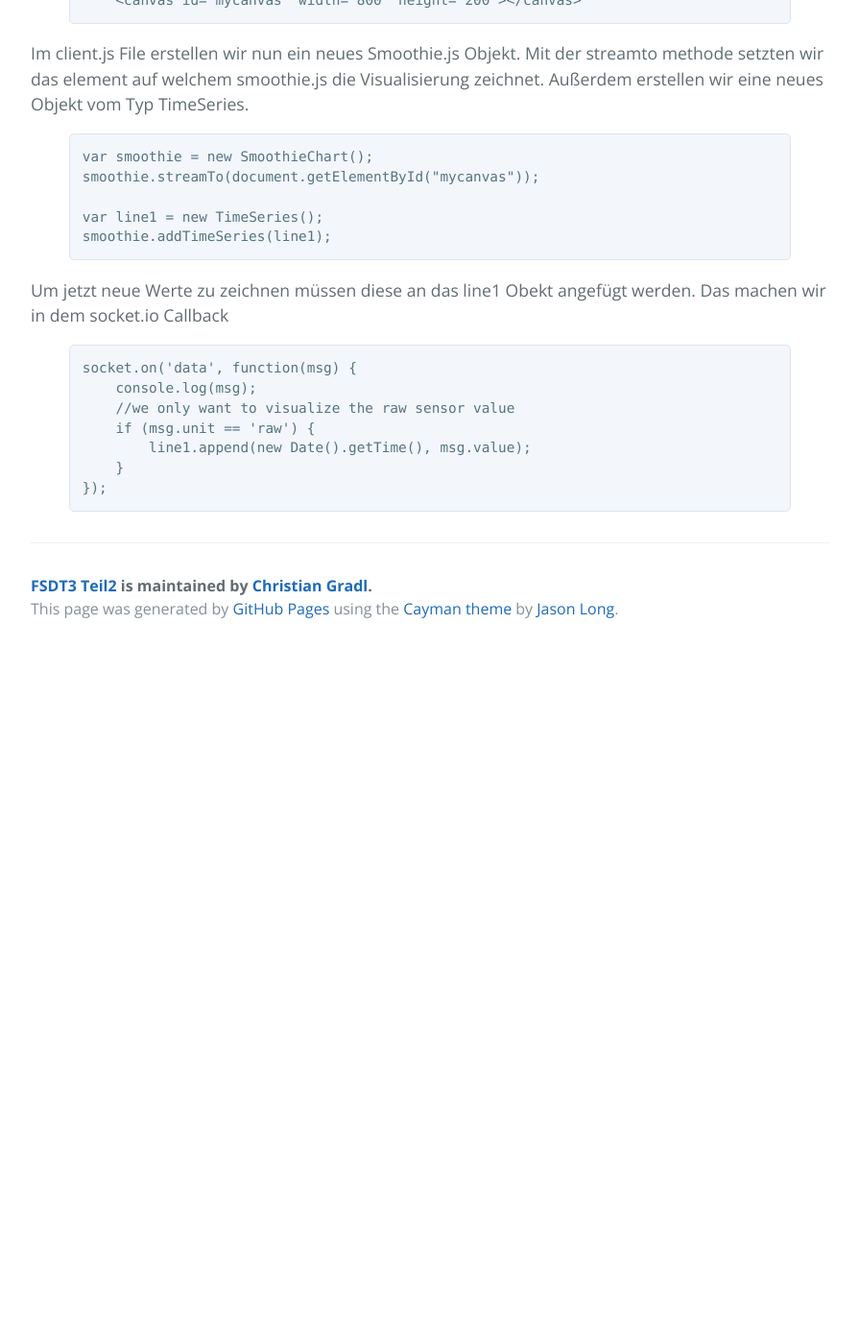
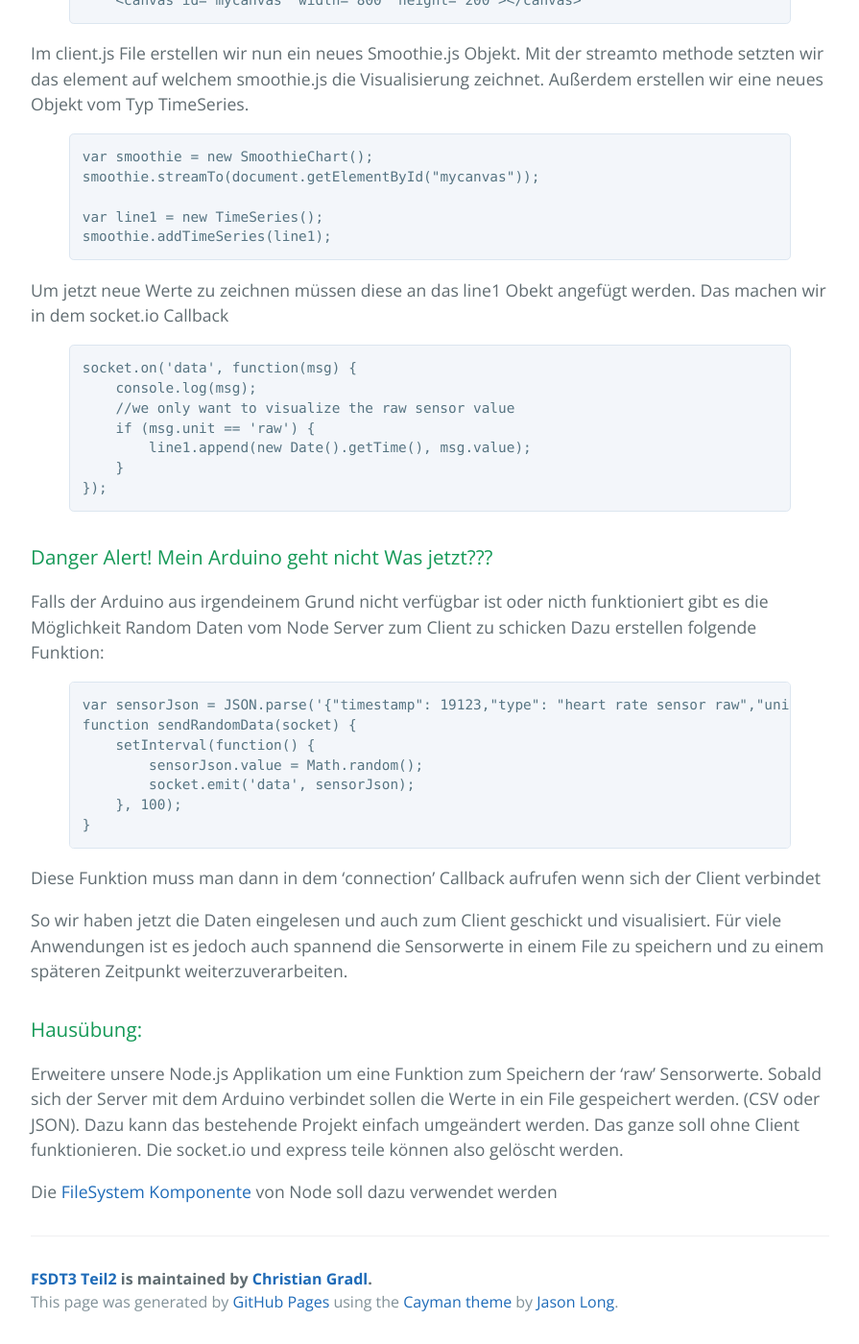
Before and after one commit to chrisgradl/FSDT3, a Jekyll site: the page built from _posts/2016-05-14-einheit1.markdown, in a window 1280 px wide and 1400 px high, scrolled down 5871 px. Shown: the whole window at 96% size, without its empty margins (192-1087 px from the left). Built offline with Jekyll 4.4.1, drawn with Linux system fonts in a browser that asks for light colours; before the commit the page ends 6549 px from its top, so only the background shows below that.

Commit message:
added homework

```diff
--- a/_posts/2016-05-14-einheit1.markdown
+++ b/_posts/2016-05-14-einheit1.markdown
@@ -233,8 +233,33 @@ socket.on('data', function(msg) {
 });
 {% endhighlight %}
 
+### Danger Alert! Mein Arduino geht nicht Was jetzt???
+Falls der Arduino aus irgendeinem Grund nicht verfügbar ist oder nicth funktioniert gibt es die Möglichkeit Random Daten vom Node Server zum Client zu schicken
+Dazu erstellen folgende Funktion:
+
+{% highlight javascript %}
+var sensorJson = JSON.parse('{"timestamp": 19123,"type": "heart rate sensor raw","unit": "raw","value": 987}');
+function sendRandomData(socket) {
+    setInterval(function() {
+        sensorJson.value = Math.random();
+        socket.emit('data', sensorJson);
+    }, 100);
+}
+{% endhighlight %}
+
+Diese Funktion muss man dann in dem 'connection' Callback aufrufen wenn sich der Client verbindet
 
 
+
+So wir haben jetzt die Daten eingelesen und auch zum Client geschickt und visualisiert. Für viele Anwendungen ist es jedoch auch spannend die Sensorwerte in einem File zu speichern und zu einem späteren Zeitpunkt weiterzuverarbeiten.
+
+### Hausübung:
+
+Erweitere unsere Node.js Applikation um eine Funktion zum Speichern der 'raw' Sensorwerte.
+Sobald sich der Server mit dem Arduino verbindet sollen die Werte in ein File gespeichert werden. (CSV oder JSON).
+Dazu kann das bestehende Projekt einfach umgeändert werden. Das ganze soll ohne Client  funktionieren. Die socket.io und express teile können also gelöscht werden.
+
+Die [FileSystem Komponente] von Node soll dazu verwendet werden
 
 
 
@@ -245,4 +270,5 @@ socket.on('data', function(msg) {
 [Seite]: http://localhost:3000/
 [Websocket Anwendung]: http://www.websocket.org/echo.html
 [Erklärung zu Module]: http://openmymind.net/2012/2/3/Node-Require-and-Exports/
-[Code für die Library]: https://raw.githubusercontent.com/joewalnes/smoothie/master/smoothie.js
+[Code für die Library]:  https://raw.githubusercontent.com/joewalnes/smoothie/master/smoothie.js
+[FileSystem Komponente]: https://nodejs.org/api/fs.html#fs_fs_appendfile_file_data_options_callback
```
